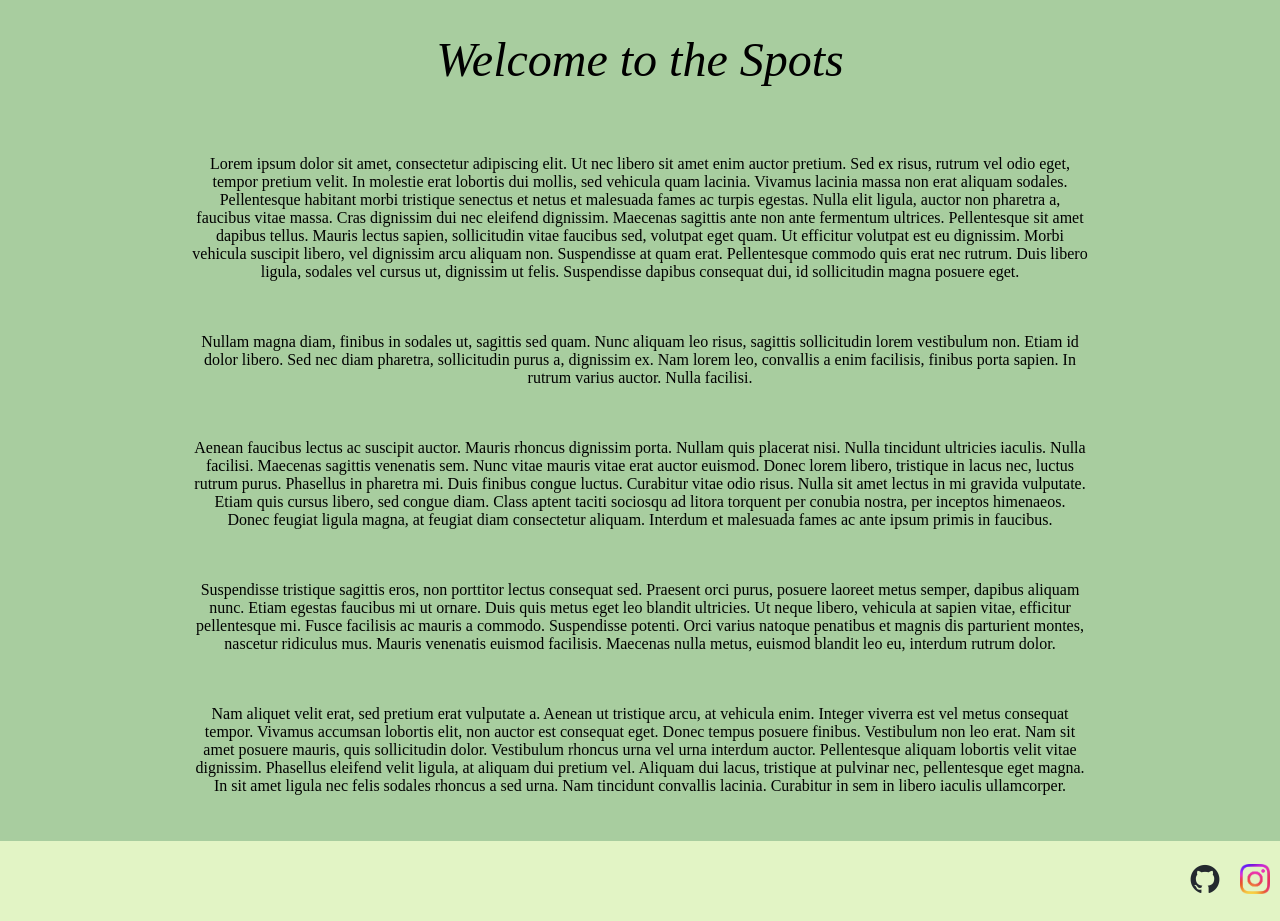
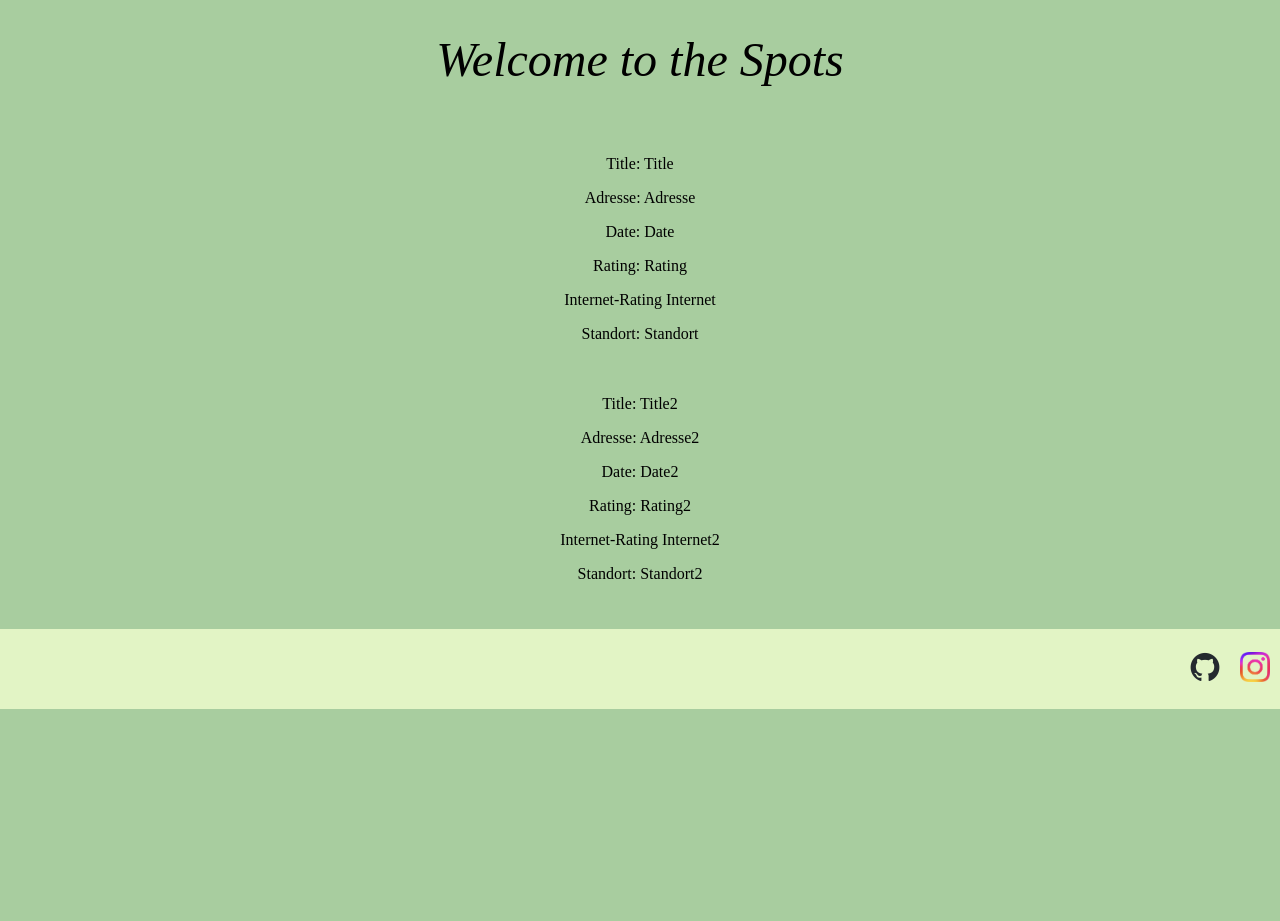
Before and after one commit to GwydionBr/Van_and_Work_Website, a Flask app: page /spots in a window 1280 px wide. Shown: the part 80-1001 px from the top of the page. After the commit the page ends 789 px from the top, so only its background shows below. Run offline with Flask 3, Linux system fonts and the light colour scheme; some libraries are stand-ins or nearby versions; some web fonts are replaced.

Commit message:
Spot get data from database

```diff
--- a/main.py
+++ b/main.py
@@ -29,13 +29,16 @@ class Spots(db.Model):
 with app.app_context():
     db.create_all()
 
+
 @app.route("/")
 def home():
     return render_template("index.html", title="Home")
 
 @app.route("/spots")
 def spots():
-    return render_template("spots.html", title="Spots")
+    spots = db.session.execute(db.select(Spots)).scalars().all()
+
+    return render_template("spots.html", title="Spots", all_spots=spots)
 
 @app.route("/about")
 def about():
--- a/templates/spots.html
+++ b/templates/spots.html
@@ -3,21 +3,21 @@
 
 <div class="content-container">
     <h1>Welcome to the Spots</h1>
-    <p>
-        Lorem ipsum dolor sit amet, consectetur adipiscing elit. Ut nec libero sit amet enim auctor pretium. Sed ex risus, rutrum vel odio eget, tempor pretium velit. In molestie erat lobortis dui mollis, sed vehicula quam lacinia. Vivamus lacinia massa non erat aliquam sodales. Pellentesque habitant morbi tristique senectus et netus et malesuada fames ac turpis egestas. Nulla elit ligula, auctor non pharetra a, faucibus vitae massa. Cras dignissim dui nec eleifend dignissim. Maecenas sagittis ante non ante fermentum ultrices. Pellentesque sit amet dapibus tellus. Mauris lectus sapien, sollicitudin vitae faucibus sed, volutpat eget quam. Ut efficitur volutpat est eu dignissim. Morbi vehicula suscipit libero, vel dignissim arcu aliquam non. Suspendisse at quam erat. Pellentesque commodo quis erat nec rutrum. Duis libero ligula, sodales vel cursus ut, dignissim ut felis. Suspendisse dapibus consequat dui, id sollicitudin magna posuere eget.
-    </p>
-    <p>
-            Nullam magna diam, finibus in sodales ut, sagittis sed quam. Nunc aliquam leo risus, sagittis sollicitudin lorem vestibulum non. Etiam id dolor libero. Sed nec diam pharetra, sollicitudin purus a, dignissim ex. Nam lorem leo, convallis a enim facilisis, finibus porta sapien. In rutrum varius auctor. Nulla facilisi.
-    </p>
-    <p>
-        Aenean faucibus lectus ac suscipit auctor. Mauris rhoncus dignissim porta. Nullam quis placerat nisi. Nulla tincidunt ultricies iaculis. Nulla facilisi. Maecenas sagittis venenatis sem. Nunc vitae mauris vitae erat auctor euismod. Donec lorem libero, tristique in lacus nec, luctus rutrum purus. Phasellus in pharetra mi. Duis finibus congue luctus. Curabitur vitae odio risus. Nulla sit amet lectus in mi gravida vulputate. Etiam quis cursus libero, sed congue diam. Class aptent taciti sociosqu ad litora torquent per conubia nostra, per inceptos himenaeos. Donec feugiat ligula magna, at feugiat diam consectetur aliquam. Interdum et malesuada fames ac ante ipsum primis in faucibus.
-    </p>
-    <p>
-        Suspendisse tristique sagittis eros, non porttitor lectus consequat sed. Praesent orci purus, posuere laoreet metus semper, dapibus aliquam nunc. Etiam egestas faucibus mi ut ornare. Duis quis metus eget leo blandit ultricies. Ut neque libero, vehicula at sapien vitae, efficitur pellentesque mi. Fusce facilisis ac mauris a commodo. Suspendisse potenti. Orci varius natoque penatibus et magnis dis parturient montes, nascetur ridiculus mus. Mauris venenatis euismod facilisis. Maecenas nulla metus, euismod blandit leo eu, interdum rutrum dolor.
-    </p>
-    <p>
-        Nam aliquet velit erat, sed pretium erat vulputate a. Aenean ut tristique arcu, at vehicula enim. Integer viverra est vel metus consequat tempor. Vivamus accumsan lobortis elit, non auctor est consequat eget. Donec tempus posuere finibus. Vestibulum non leo erat. Nam sit amet posuere mauris, quis sollicitudin dolor. Vestibulum rhoncus urna vel urna interdum auctor. Pellentesque aliquam lobortis velit vitae dignissim. Phasellus eleifend velit ligula, at aliquam dui pretium vel. Aliquam dui lacus, tristique at pulvinar nec, pellentesque eget magna. In sit amet ligula nec felis sodales rhoncus a sed urna. Nam tincidunt convallis lacinia. Curabitur in sem in libero iaculis ullamcorper.
-    </p>
+
+    {% for spot in all_spots %}
+
+    <div class="post-preview">
+        <p>Title: {{spot.title}}</p>
+        <p>Adresse: {{spot.adresse}}</p>
+        <p>Date: {{spot.date}}</p>
+        <p>Rating: {{spot.rating}}</p>
+        <p>Internet-Rating {{spot.internet_rating}}</p>
+        <p>Standort: {{spot.standort}}</p>
+
+    </div>
+
+    {% endfor %}
+
 </div>
 
 {% include "footer.html" %}
```
Also changed, not shown: instance/spots.db.
